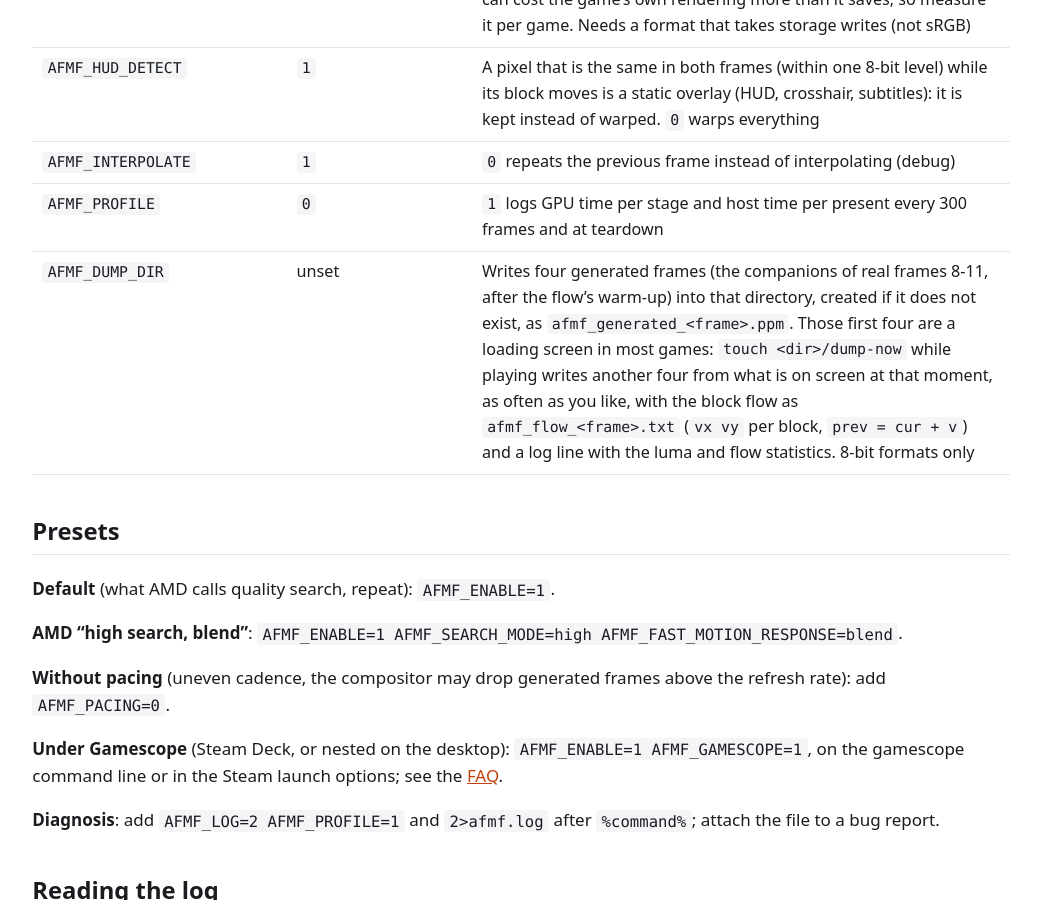
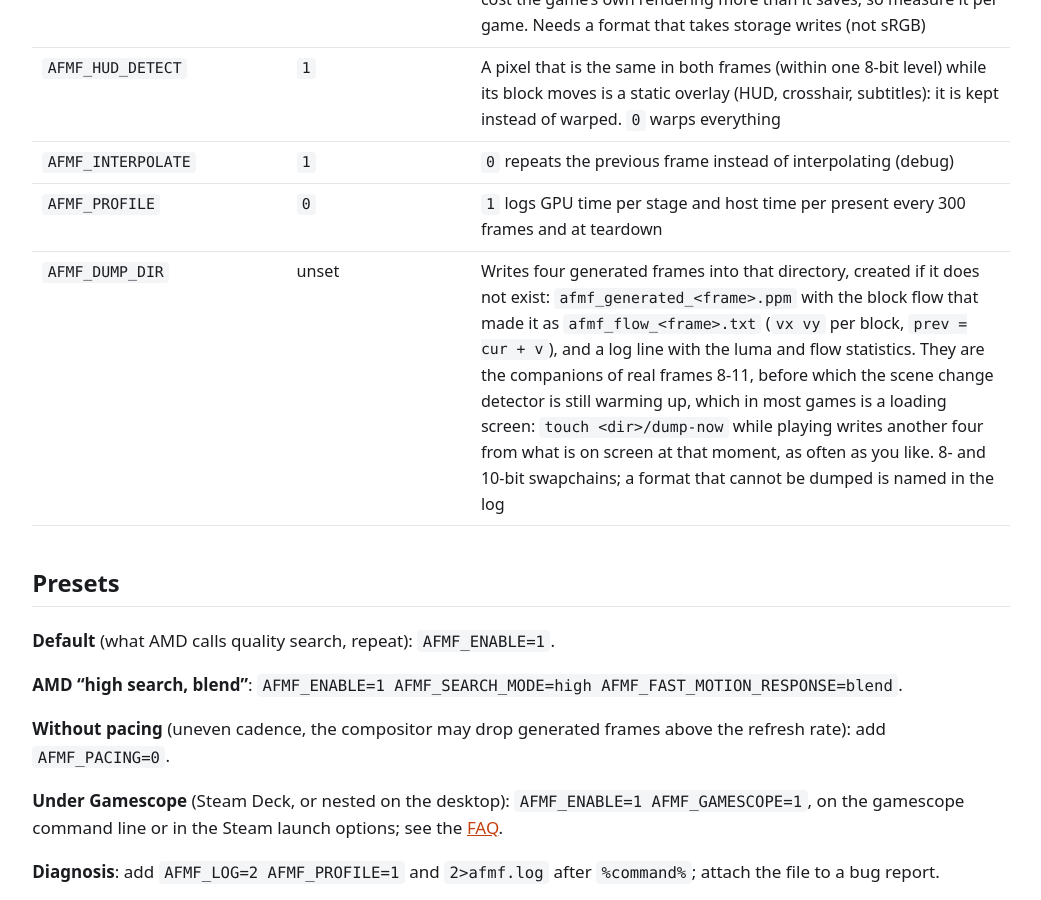
Before and after one commit to serialexperimentslainnnn/afmf-linux, a Jekyll site: the page built from docs/configuration.md, in a window 1280 px wide and 900 px high, scrolled down 1935 px. Shown: the whole window, without its empty margins (119-1160 px from the left). Built offline with Jekyll 4.4.1, drawn with Linux system fonts in a browser that asks for light colours.

Commit message:
docs(configuration): the dump row after the revert

```diff
--- a/docs/configuration.md
+++ b/docs/configuration.md
@@ -31,7 +31,7 @@ names mirror the settings AMD exposes for AFMF on Windows where such a setting e
 | `AFMF_HUD_DETECT` | `1` | A pixel that is the same in both frames (within one 8-bit level) while its block moves is a static overlay (HUD, crosshair, subtitles): it is kept instead of warped. `0` warps everything |
 | `AFMF_INTERPOLATE` | `1` | `0` repeats the previous frame instead of interpolating (debug) |
 | `AFMF_PROFILE` | `0` | `1` logs GPU time per stage and host time per present every 300 frames and at teardown |
-| `AFMF_DUMP_DIR` | unset | Writes four generated frames (the companions of real frames 8-11, after the flow's warm-up) into that directory, created if it does not exist, as `afmf_generated_<frame>.ppm`. Those first four are a loading screen in most games: `touch <dir>/dump-now` while playing writes another four from what is on screen at that moment, as often as you like, with the block flow as `afmf_flow_<frame>.txt` (`vx vy` per block, `prev = cur + v`) and a log line with the luma and flow statistics. 8-bit formats only |
+| `AFMF_DUMP_DIR` | unset | Writes four generated frames into that directory, created if it does not exist: `afmf_generated_<frame>.ppm` with the block flow that made it as `afmf_flow_<frame>.txt` (`vx vy` per block, `prev = cur + v`), and a log line with the luma and flow statistics. They are the companions of real frames 8-11, before which the scene change detector is still warming up, which in most games is a loading screen: `touch <dir>/dump-now` while playing writes another four from what is on screen at that moment, as often as you like. 8- and 10-bit swapchains; a format that cannot be dumped is named in the log |
 
 ## Presets
 
```
